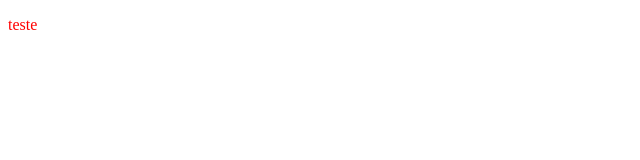
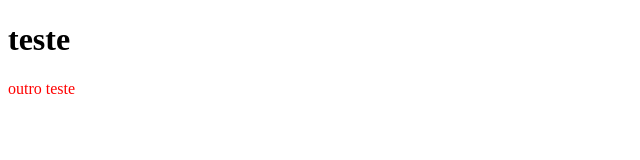
Before and after one commit to wagnerlberto/ensalamento, a website: page public/index.html in a window 1280 px wide. Shown: the whole page, without its empty margins (0-640 px from the left). Drawn offline with Linux system fonts and the light colour scheme.

Commit message:
html update

```diff
--- a/public/index.html
+++ b/public/index.html
@@ -1,12 +1,16 @@
 <!DOCTYPE html>
 <html lang="en">
+
 <head>
   <meta charset="UTF-8">
   <meta name="viewport" content="width=device-width, initial-scale=1.0">
   <title>Ensalamento</title>
   <link rel="stylesheet" href="/style.css">
 </head>
+
 <body>
-  <p>teste</p>
+  <h1>teste</h1>
+  <p>outro teste</p>
 </body>
+
 </html>
```
